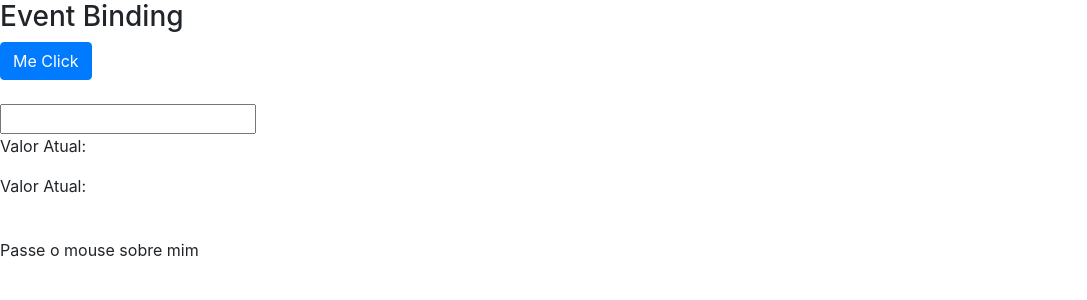
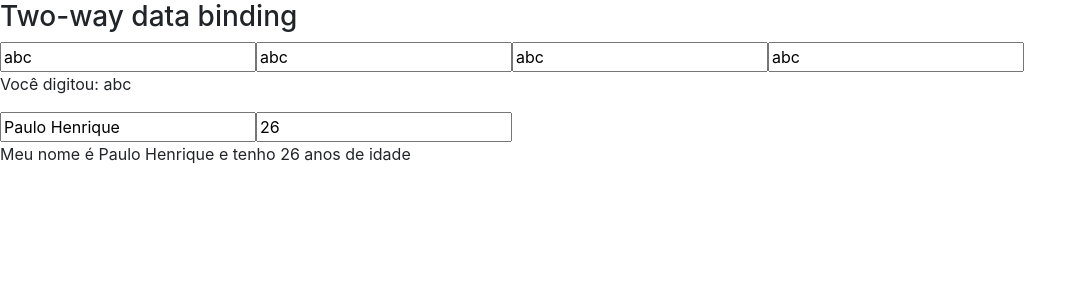
Before and after one commit to PauloNobre/data-binding-angular2, an Angular app: page / in a window 1280 px wide. Shown: the top 300 px of the page, without its empty margins (0-1087 px from the left). Built offline with nearby package versions, Linux system fonts and the light colour scheme.

Commit message:
12: Two-way data binding

```diff
--- a/src/app/app.module.ts
+++ b/src/app/app.module.ts
@@ -1,3 +1,5 @@
+import { TwoWayDataBindingModule } from './two-way-data-binding/two-way-data-binding.module';
+import { FormsModule } from '@angular/forms';
 import { BrowserModule } from '@angular/platform-browser';
 import { NgModule } from '@angular/core';
 
@@ -12,7 +14,9 @@ import { DataBindingComponent } from './data-binding/data-binding.component';
     DataBindingComponent
   ],
   imports: [
-    BrowserModule
+    BrowserModule,
+    FormsModule,
+    TwoWayDataBindingModule
   ],
   providers: [],
   bootstrap: [AppComponent]
--- a/src/app/data-binding/data-binding.component.html
+++ b/src/app/data-binding/data-binding.component.html
@@ -1,5 +1,5 @@
-<section class="property-binding">
-  <!-- <article>
+<!-- <section class="property-binding">
+  <article>
     <h3>Interpolation / Interpolação</h3>
     <p>String redenrizada com interpolação: {{ url }}</p>
     <p>Resultado de 1 + 1 é: {{ 1 + 1 }}</p>
@@ -41,7 +41,7 @@
       </div>
 
     </div>
-  </article> -->
+  </article>
 
   <article>
     <h3>Event Binding</h3>
@@ -67,4 +67,5 @@
       </span>
     </div>
   </article>
-</section>
+</section> -->
+<app-two-way-data-binding></app-two-way-data-binding>
--- /dev/null
+++ b/src/app/two-way-data-binding/two-way-data-binding.component.html
@@ -0,0 +1,28 @@
+<section>
+  <article>
+    <h3>Two-way data binding</h3>
+    <div>
+      <input type="text"
+        [value]="nome"
+        (input)="nome = $event.target.value"
+      />
+
+      <input type="text"
+        [ngModel]="nome"
+        (ngModelChange)="nome = $event"
+      />
+
+      <input type="text" [(ngModel)]="nome"/>
+
+      <input type="text" bindon-ngModel="nome"/>
+
+      <p>Você digitou: {{ nome }}</p>
+    </div>
+
+    <div>
+      <input type="text" [(ngModel)]="pessoa.nome">
+      <input type="text" [(ngModel)]="pessoa.idade">
+      <p>Meu nome é {{ pessoa.nome }} e tenho {{ pessoa.idade }} anos de idade</p>
+    </div>
+  </article>
+</section>
--- /dev/null
+++ b/src/app/two-way-data-binding/two-way-data-binding.component.ts
@@ -0,0 +1,22 @@
+import { Component, OnInit } from '@angular/core';
+
+@Component({
+  selector: 'app-two-way-data-binding',
+  templateUrl: './two-way-data-binding.component.html',
+  styleUrls: ['./two-way-data-binding.component.css']
+})
+export class TwoWayDataBindingComponent implements OnInit {
+
+  nome: string = 'abc';
+
+  pessoa: any = {
+    nome: 'Paulo Henrique',
+    idade: 26,
+  }
+
+  constructor() { }
+
+  ngOnInit() {
+  }
+
+}
```
Also changed, not shown: src/app/two-way-data-binding/two-way-data-binding.module.ts (added, +14 -0 lines), src/app/two-way-data-binding/two-way-data-binding.component.css (added), 1 other file (tests, documents, lock files or other folders).
